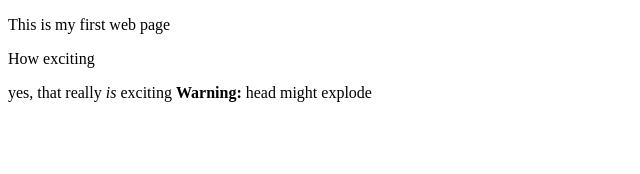
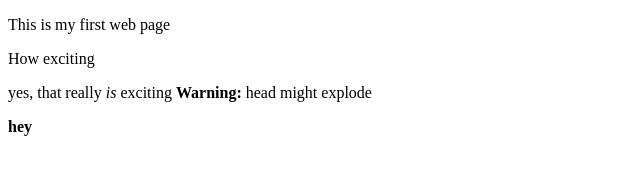
Before and after one commit to WendeVoordes/htmldog, a plain HTML site: page index.html in a window 1280 px wide. Shown: the full height of the page, 0-640 px from the left. Drawn offline with Linux system fonts and the light colour scheme.

Commit message:
added to body

```diff
--- a/index.html
+++ b/index.html
@@ -9,6 +9,7 @@
   <p>This is my first web page</p>
   <p>How exciting</p>
   <p>yes, that really <em>is</em> exciting <strong>Warning:</strong> head might explode</p>
+  <p><strong>hey</strong></p>
 </body>
 
 </html>
```
